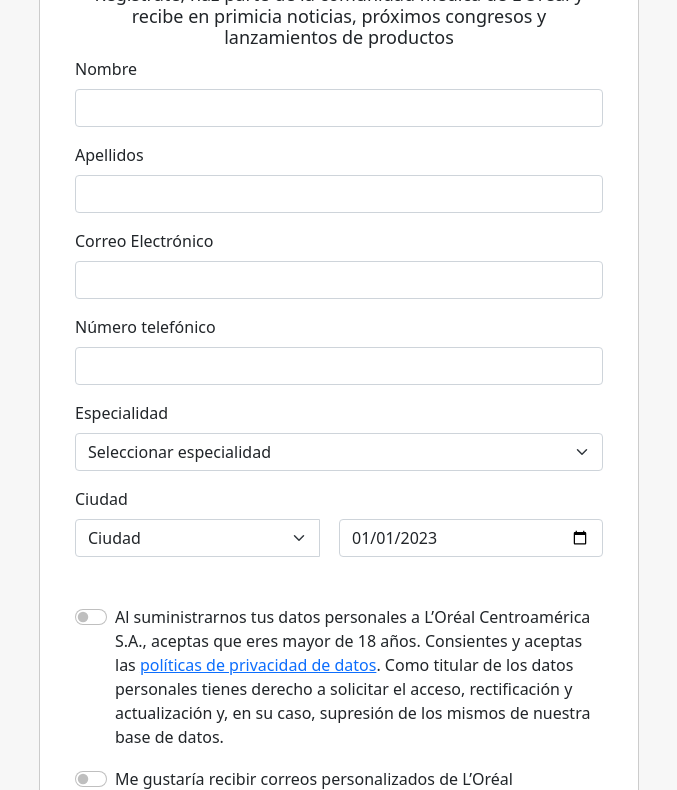
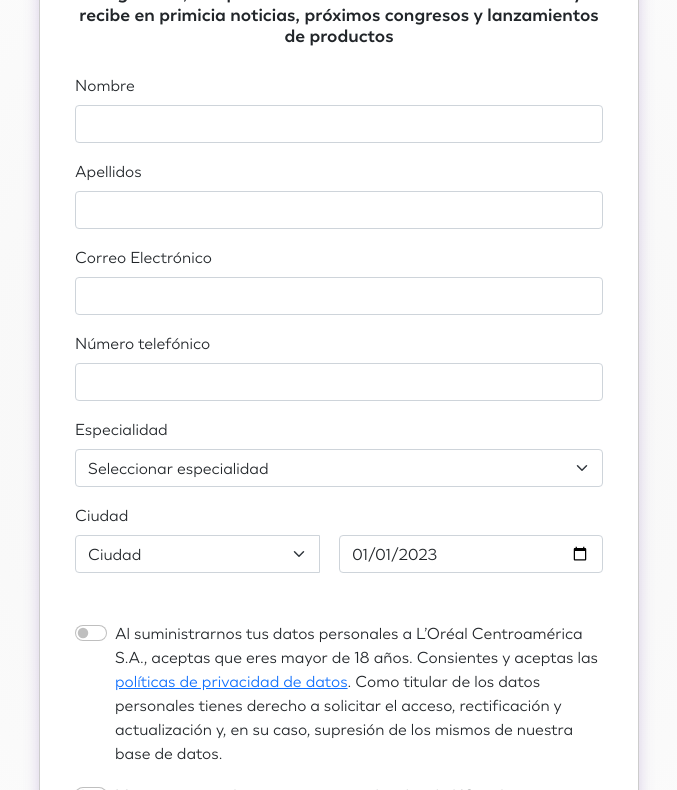
Before and after one commit to juancamilorivas/congreso-loreal-2, a plain HTML site: page index.html in a window 1280 px wide. Shown: the part 275-1065 px from the top of the page, without its empty margins (301-978 px from the left). Drawn offline with nearby package versions, Linux system fonts and the light colour scheme.

Commit message:
https://juancamilorivas.github.io/congreso-loreal-3/

```diff
--- a/index.html
+++ b/index.html
@@ -12,6 +12,19 @@
       crossorigin="anonymous"
     />
     <style>
+      @font-face {
+        font-family: "LOREAL-Essentielle-Bold";
+        src: url("./font/LOREAL-Essentielle-Bold.ttf") format("opentype");
+        /* Si la fuente es un archivo .otf, usa el siguiente formato en lugar del formato truetype:
+        src: url('ruta/del/archivo/fuente.otf') format('opentype'); */
+      }
+
+      @font-face {
+        font-family: "LOREAL-Essentielle-Regular";
+        src: url("./font/LOREAL-Essentielle-Regular.ttf") format("opentype");
+        /* Si la fuente es un archivo .otf, usa el siguiente formato en lugar del formato truetype:
+        src: url('ruta/del/archivo/fuente.otf') format('opentype'); */
+      }
       * {
         box-sizing: border-box;
         margin: 0;
@@ -22,7 +35,13 @@
         display: flex;
         justify-content: center;
         align-items: center;
-        background-color: #f7f7f7;
+        background: rgb(245, 245, 245);
+        background: radial-gradient(
+          circle,
+          rgba(245, 245, 245, 1) 0%,
+          rgba(255, 255, 255, 1) 100%
+        );
+        font-family: "LOREAL-Essentielle-Regular";
         padding: 10px;
       }
 
@@ -32,18 +51,14 @@
         border: 1px solid #ccc;
         border-radius: 10px;
         background-color: #ffffff;
+        box-shadow: 0px 5px 15px rgba(120, 78, 175, 0.25);
+
       }
 
       .titulo {
         text-align: center;
-        font-size: 24px;
-        font-weight: bold;
-        margin-bottom: 16px;
-      }
-
-      .subtitulo {
-        text-align: center;
         font-size: 18px;
+        font-family: "LOREAL-Essentielle-Bold";
       }
       .margin-small {
         margin-right: 20px;
@@ -57,6 +72,7 @@
       }
 
       .image-banner {
+        border-radius: 10px;
         width: 100%; /* Hace que la imagen tenga un 100% de ancho y ocupe todo el ancho del div */
       }
 
@@ -162,7 +178,7 @@
         </div>
       </div>
 
-      <h2 class="subtitulo">
+      <h2 class="titulo mb-4">
         Regístrate, haz parte de la comunidad médica de L'Oréal y recibe en
         primicia noticias, próximos congresos y lanzamientos de productos
       </h2>
@@ -362,7 +378,7 @@
         </div>
 
         <button class="ov-btn-slide-left" type="submit">
-          SUSCRIBETE AL BOLETIN
+          SUSCRÍBETE AL BOLETÍN
         </button>
       </form>
     </div>
```
Also changed, not shown: font/LOREAL-Essentielle-Black.ttf (added), font/LOREAL-Essentielle-BlackItalic.ttf (added), font/LOREAL-Essentielle-Bold.ttf (added), font/LOREAL-Essentielle-BoldItalic.ttf (added), font/LOREAL-Essentielle-Italic.ttf (added), font/LOREAL-Essentielle-Light.ttf (added), font/LOREAL-Essentielle-LightItalic.ttf (added), font/LOREAL-Essentielle-Regular.ttf (added).
